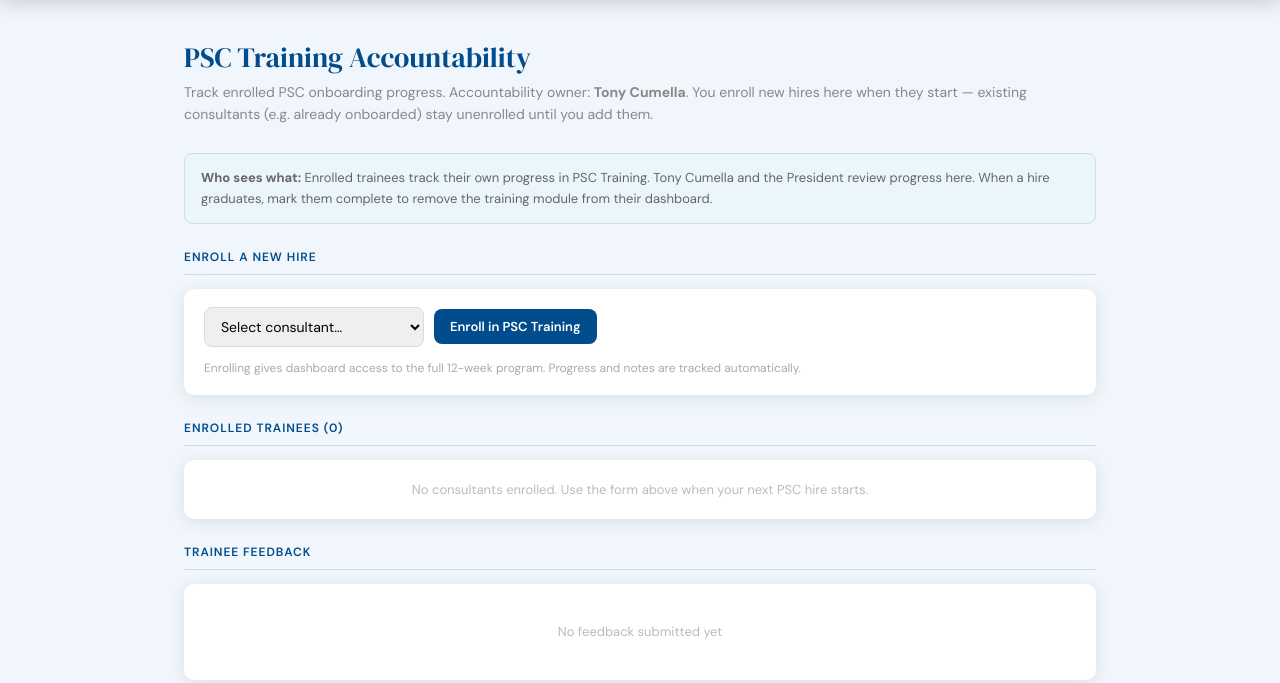
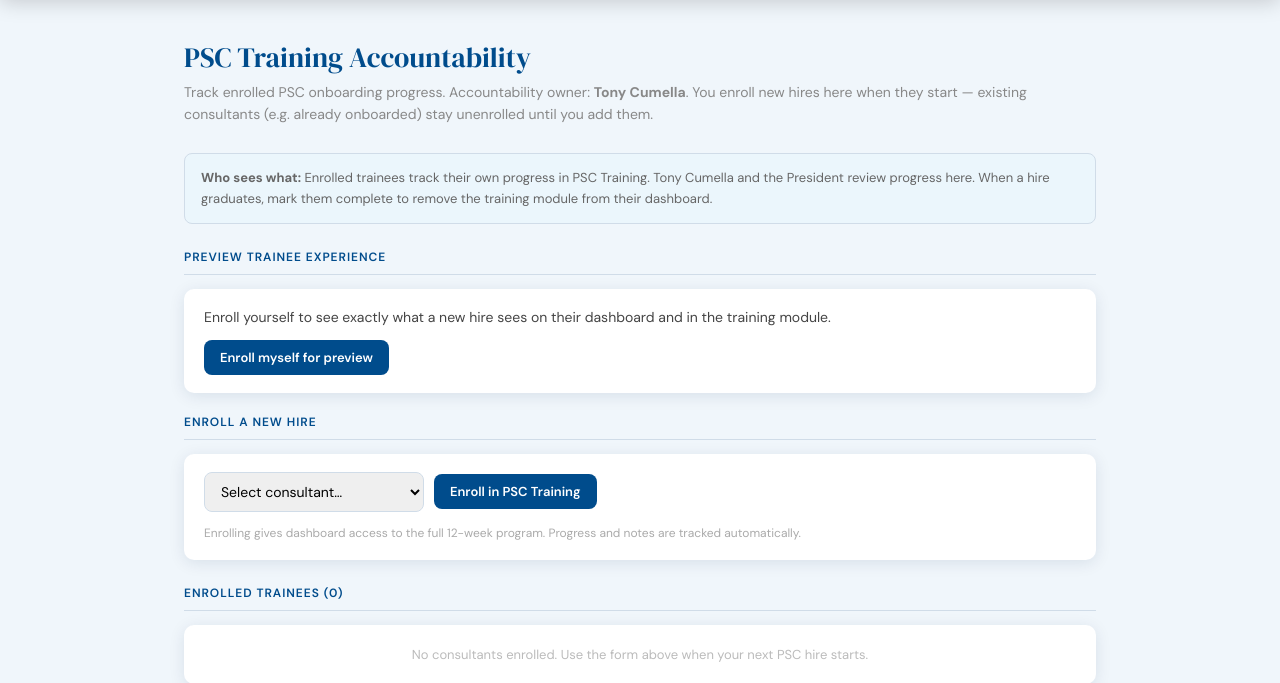
Before and after one commit to ThomasEllison885/pps-hub, a Flask app: page /psc-training/oversight in a window 1280 px wide. Shown: the part 64-747 px from the top of the page. Run offline with Flask 3, Linux system fonts and the light colour scheme; the visitor is signed in with stand-in values (Sample User, id 1); some libraries are stand-ins or nearby versions.

Commit message:
Allow admin self-enrollment to preview PSC trainee experience
President can enroll themselves from the oversight page to see the same
dashboard card and training module new hires get, and end preview when done.

```diff
--- a/app.py
+++ b/app.py
@@ -854,8 +854,9 @@ def can_psc_training_oversight(user_key):
 
 
 def is_psc_training_enrolled(user_key):
-    """Active enrollment — only enrolled consultants see the training module."""
-    if USERS.get(user_key, {}).get('role') != 'consultant':
+    """Active enrollment — enrolled consultants (and admin self-preview) see the training module."""
+    role = USERS.get(user_key, {}).get('role')
+    if role not in ('consultant', 'admin'):
         return False
     try:
         conn = get_db()
@@ -919,8 +920,14 @@ def list_psc_enrolled_trainees():
 
 
 def enroll_psc_trainee(user_key, enrolled_by, manager_key=None):
-    if user_key not in USERS or USERS[user_key].get('role') != 'consultant':
-        return False, 'User is not a consultant'
+    user = USERS.get(user_key, {})
+    role = user.get('role')
+    if role == 'consultant':
+        pass
+    elif role == 'admin' and user_key == enrolled_by:
+        pass  # President previewing the trainee experience
+    else:
+        return False, 'User cannot be enrolled in PSC training'
     mgr = manager_key or PSC_TRAINING_MANAGER
     try:
         conn = get_db()
@@ -3229,6 +3236,8 @@ def psc_training_oversight():
         feedback_items=feedback_items,
         total_items=count_trackable_items(),
         is_admin=(session.get('role') == 'admin'),
+        current_user_key=user_key,
+        self_enrolled_as_trainee=is_psc_training_enrolled(user_key),
         manager_name=USERS.get(PSC_TRAINING_MANAGER, {}).get('display', 'VP Sales'),
     )
 
--- a/templates/psc_training_oversight.html
+++ b/templates/psc_training_oversight.html
@@ -66,6 +66,20 @@
   </div>
 
   {% if is_admin %}
+  <div class="section-head">Preview Trainee Experience</div>
+  <div class="card card-pad" style="margin-bottom:20px;">
+    {% if self_enrolled_as_trainee %}
+    <p style="margin:0 0 12px;font-size:14px;">You are enrolled as a trainee so you can walk through the full PSC Training module.</p>
+    <div style="display:flex;gap:10px;flex-wrap:wrap;">
+      <a href="/psc-training" class="btn">Open PSC Training</a>
+      <button class="btn btn-outline" onclick="endSelfPreview()">End preview</button>
+    </div>
+    {% else %}
+    <p style="margin:0 0 12px;font-size:14px;">Enroll yourself to see exactly what a new hire sees on their dashboard and in the training module.</p>
+    <button class="btn" onclick="enrollSelfPreview()">Enroll myself for preview</button>
+    {% endif %}
+  </div>
+
   <div class="section-head">Enroll a New Hire</div>
   <div class="card card-pad">
     <div class="enroll-row">
@@ -171,6 +185,13 @@ function enrollTrainee() {
   if (!key) return;
   trainingAction(key, 'enroll');
 }
+function enrollSelfPreview() {
+  trainingAction('{{ current_user_key }}', 'enroll');
+}
+function endSelfPreview() {
+  if (!confirm('End your preview enrollment? PSC Training will disappear from your dashboard.')) return;
+  trainingAction('{{ current_user_key }}', 'unenroll');
+}
 function graduateTrainee(key, name) {
   if (!confirm('Mark ' + name + ' as graduated? This removes PSC Training from their dashboard.')) return;
   trainingAction(key, 'graduate');
```
